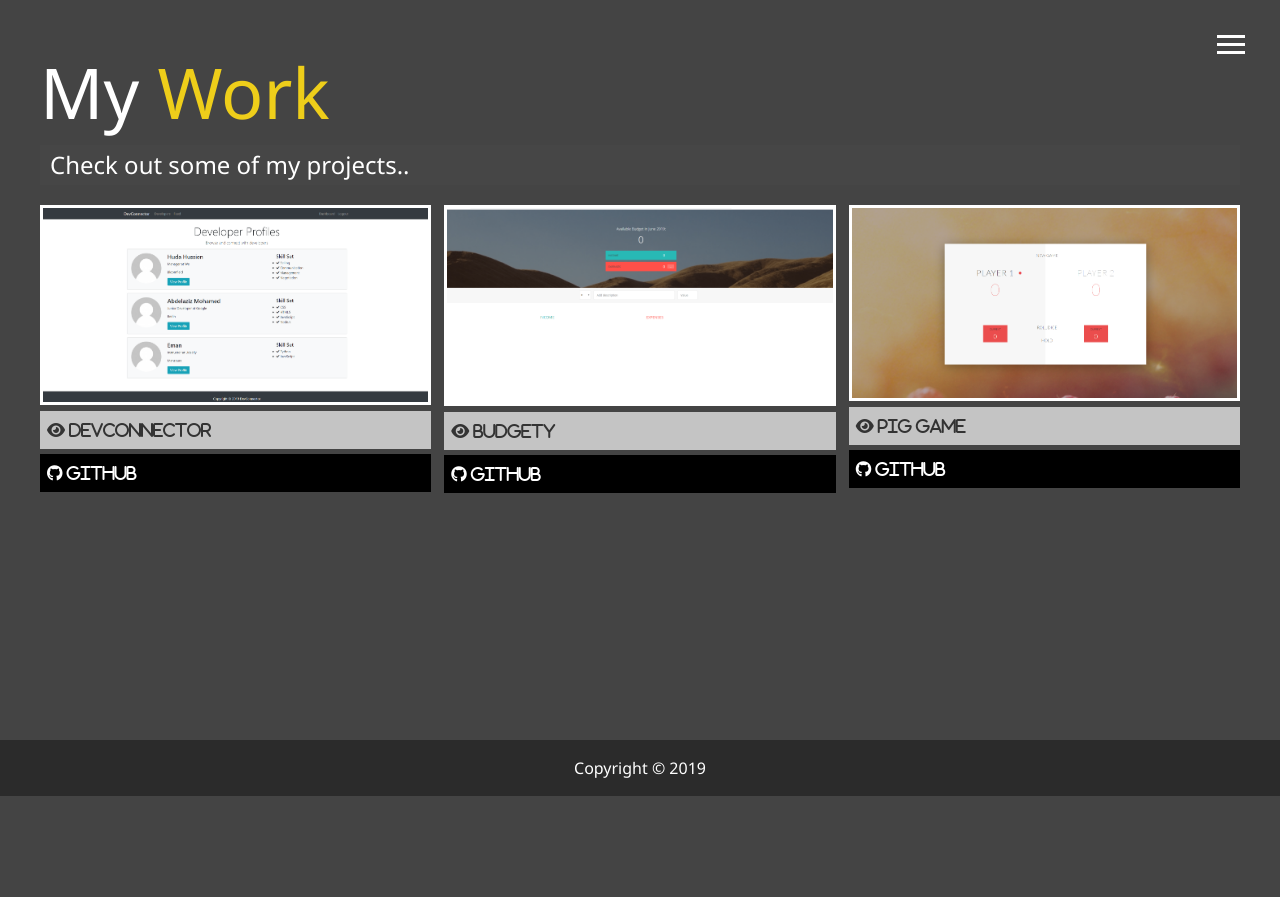
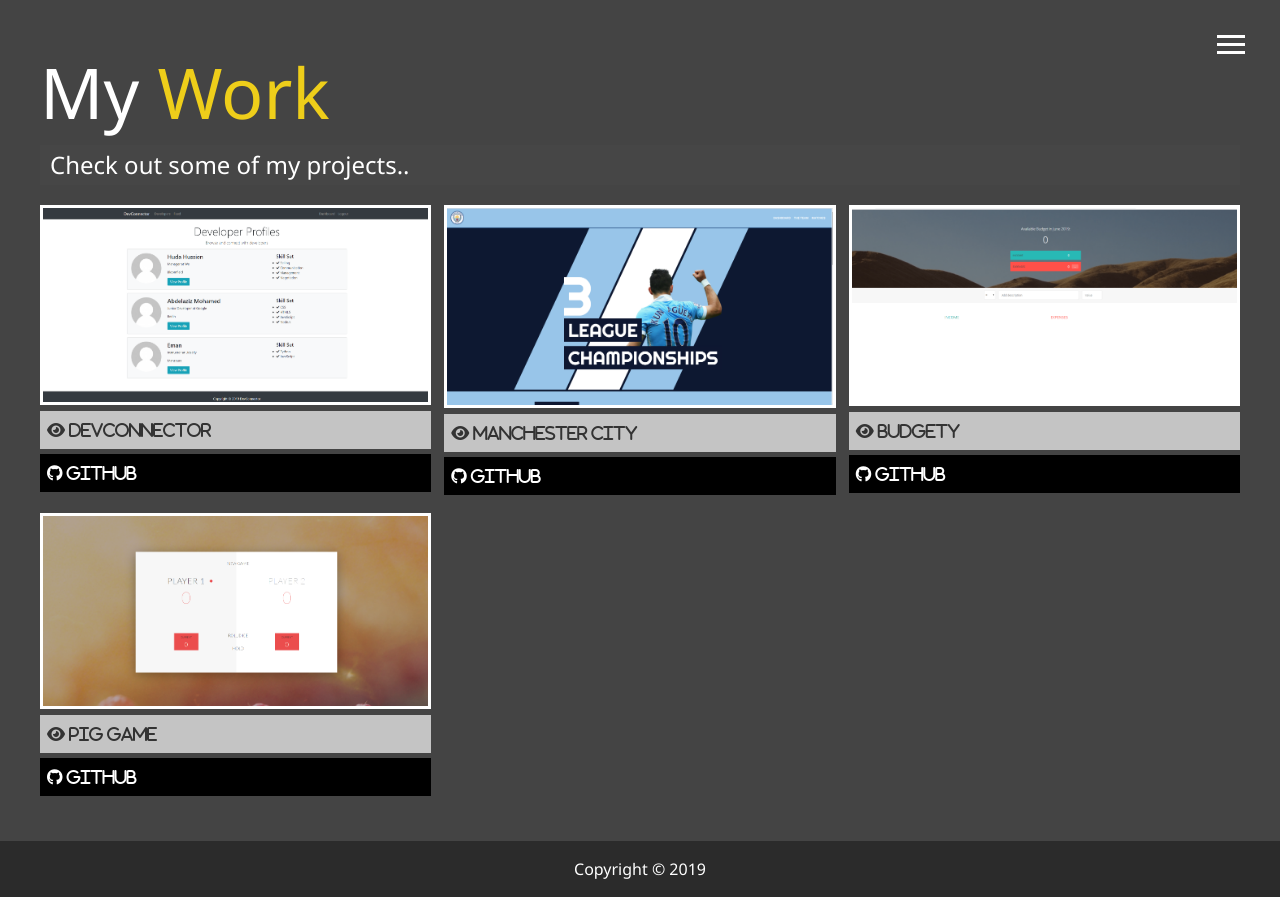
Before and after one commit to AbdelazizMalfy/portfolio, a website: page dist/work.html in a window 1280 px wide. Before the commit the page ends 800 px from the top, so only its background shows below. Drawn offline with Linux system fonts and the light colour scheme; files whose address does not match are found by name.

Commit message:
Manchester City Project Added

```diff
--- a/dist/work.html
+++ b/dist/work.html
@@ -60,6 +60,21 @@
         </div>
 
         <div class="item">
+          <a href="https://cryptic-wave-57640.herokuapp.com">
+            <img src="/dist/img/projects/mancity.png" alt="project4" />
+          </a>
+          <a href="https://cryptic-wave-57640.herokuapp.com" class="btn-light">
+            <i class="fas fa-eye"> Manchester City </i>
+          </a>
+          <a
+            href="https://github.com/AbdelazizMalfy/man-city"
+            class="btn-dark"
+          >
+            <i class="fab fa-github"> Github </i>
+          </a>
+        </div>
+
+        <div class="item">
           <a href="https://infallible-payne-02980a.netlify.com/">
             <img src="/dist//img/projects/Budgety.png" alt="project1" />
           </a>
```
Also changed, not shown: dist/img/projects/mancity.png (added).
